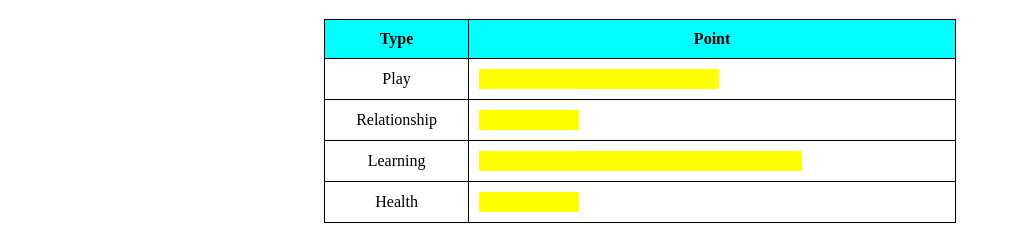
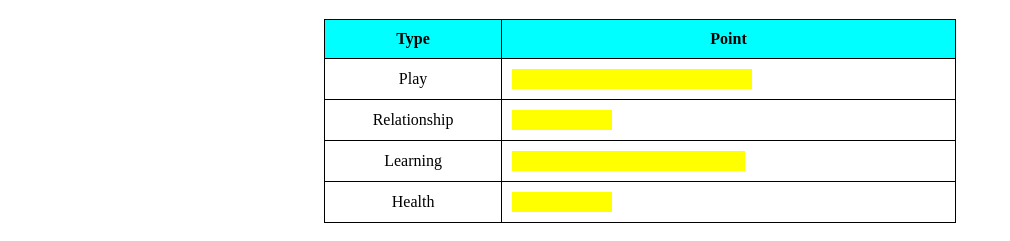
Before and after one commit to NoisyDv/my_webpage, a plain HTML site: page index.html in a window 1280 px wide. Shown: the part 61-302 px from the top of the page, without its empty margins (0-1010 px from the left). Drawn offline with Linux system fonts and the light colour scheme.

Commit message:
index.html

```diff
--- a/index.html
+++ b/index.html
@@ -29,7 +29,7 @@
      background-color:yellow;
     }
     .learning{
-    width:323px;
+    width:233px;
     height:20px;
     background-color:yellow;
     }
```
